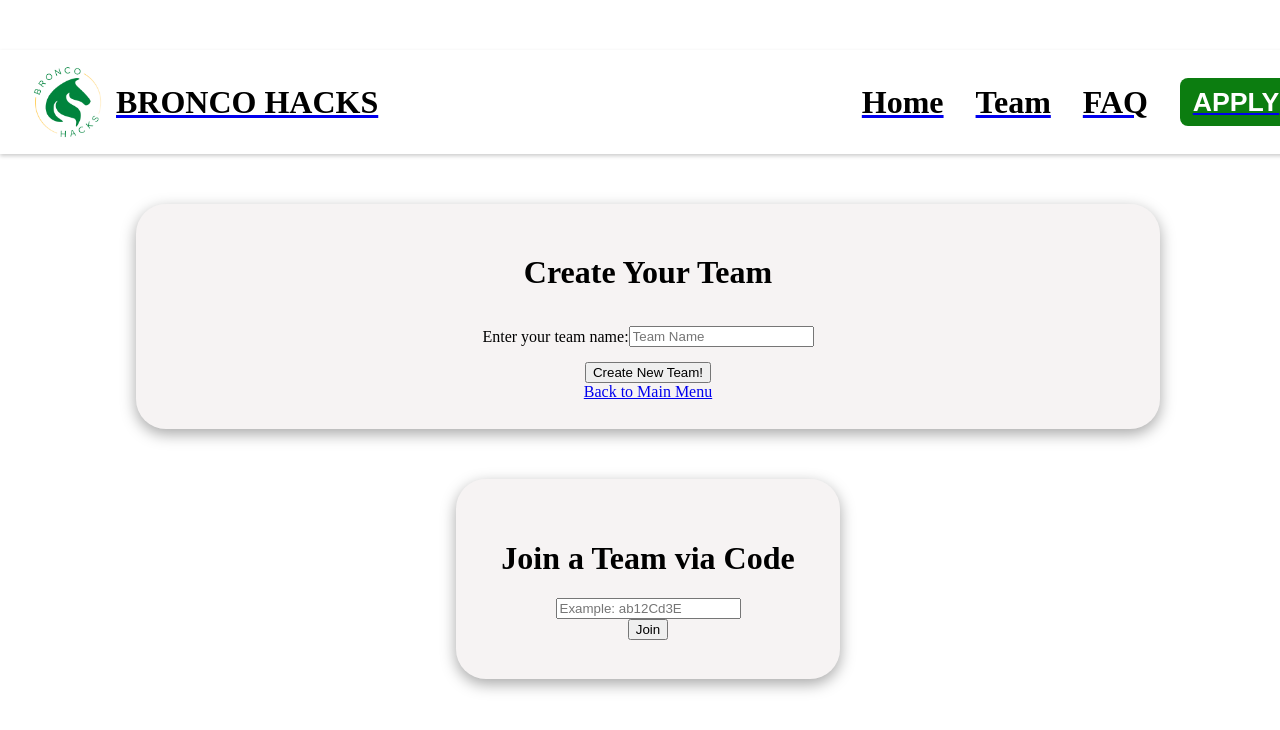
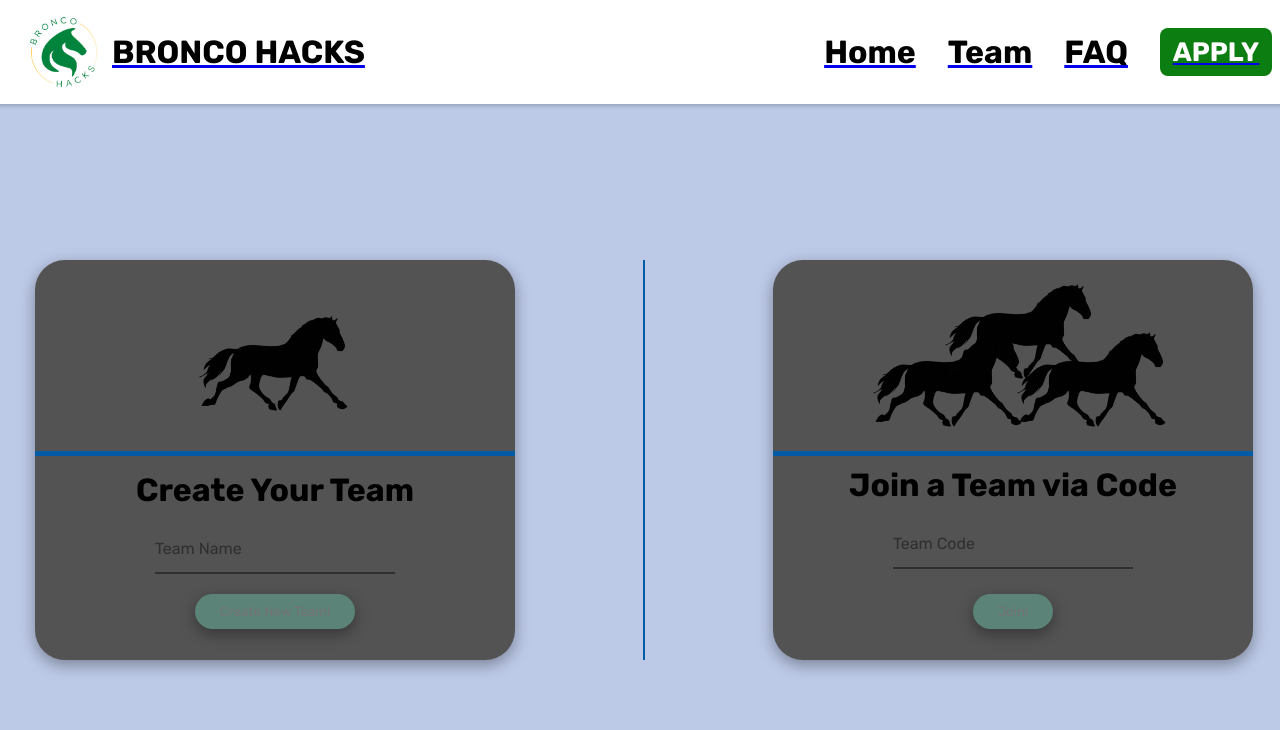
Before and after one commit to BroncoHacks-Website/Application-Portal, a React (Vite) app in the folder client/: page /team in a window 1280 px wide. Shown: the top 730 px of the page. Built offline with nearby package versions, Linux system fonts and the light colour scheme.

Commit message:
finished the css for the create/join team page, still need to work on viewport changes.

```diff
--- a/client/src/pages/Team.jsx
+++ b/client/src/pages/Team.jsx
@@ -1,5 +1,6 @@
 import { useState} from "react";
 import '../styles/team.css';
+import Horse from "../assets/horse.png";
 //something is wrong with the backend
 /* ⠀⠀⢀⣀⣄⣀⠀⠀⠀⠀⠀⠀⠀⠀⠀⠀⠀⠀⠀⠀⠀⠀⠀⠀⠀⠀⠀⠀⠀⠀⠀⠀⠀⠀⠀⠀⠀⠀⠀⠀⠀⠀⠀⠀⠀⠀⠀⠀⠀⠀⠀⠀⠀⠀⠀⠀⠀⠀⠀⠀⠀⠀⠀⠀⠀⠀⠀⠀⠀⠀⠀⠀⠀⠀⠀⠀⠀⠀⠀⠀⠀⠀⠀⠀⠀⠀⠀⠀⠀⠀⠀⠀⠀⠀⠀⠀⠀⠀⠀⠀⠀⠀⠀⠀⠀⠀⢀⣴⠾⠛⠛⠷⣦⡀⠀⠀⠀⠀⠀⠀
 ⢠⣶⠛⠋⠉⡙⢷⡀⠀⠀⠀⠀⠀⠀⠀⠀⠀⠀⠀⠀⠀⠀⠀⠀⠀⠀⠀⠀⠀⠀⠀⠀⠀⠀⠀⠀⠀⠀⠀⠀⠀⠀⠀⠀⠀⠀⠀⠀⠀⠀⠀⠀⠀⠀⠀⠀⠀⠀⠀⠀⠀⠀⠀⠀⠀⠀⠀⠀⠀⠀⠀⠀⠀⠀⠀⠀⠀⠀⠀⠀⠀⠀⠀⠀⠀⠀⠀⠀⠀⠀⠀⠀⠀⠀⠀⠀⠀⠀⠀⠀⠀⠀⠀⠀⠀⠀⣾⣿⠐⡡⢂⠢⠈⠻⣦⡀⠀⠀⠀⠀
@@ -64,6 +65,7 @@ function Team () {
             else {
                 console.log("Team creation failed");
             }
+            setTeamName("")
         }
         catch (e) {
             console.log('error: ', e);
@@ -87,6 +89,7 @@ function Team () {
             else {
                 console.log("Failed to join a team");
             }
+            setTeamCode("")
         }
         catch (e) {
             console.log('error: ', e);
@@ -104,18 +107,29 @@ function Team () {
     return <>
         <body>
             <div className="create-team-container">
+                <img className="one-horse" src={Horse} alt="" />
+                <div className="divider-team"></div>
                 <h1 className="enter-team-name">Create Your Team</h1>
-                <div className="team-name-container">
-                    <p className="enter-team-name-prompt">Enter your team name: </p>
-                    <input className="enter-team-name-input" type="text" placeholder="Team Name" value={teamName} onChange={handleTeamNameChange}/>
+                <div class="team-name-container">
+                    <input type="input" class="enter-team-name-prompt" placeholder="Team Name" name="name" id='name' value={teamName} onChange={handleTeamNameChange} required />
+                    <label for="name" class="enter-team-name-label">Team Name</label>
                 </div>
                 <input className="enter-team-name-submit" type="submit" value="Create New Team!" onClick={handleSubmitTeamName}/>
-                <a className="create-team-go-back" href="/">Back to Main Menu</a>
             </div>
+            <div className="divider-team-page"></div>
             <div className="join-team-container">
+                <div className="horses">
+                    <img className="team-horse" src={Horse} alt="" />
+                    <img className="team-horse" src={Horse} alt="" />
+                    <img className="team-horse" src={Horse} alt="" />
+                </div>
+                <div className="divider-team"></div>
                 <h1 className="join-team-name">Join a Team via Code</h1>
-                <input className="join-team-name-input" type="text" placeholder="Example: ab12Cd3E" value={teamCode} onChange={handleTeamCodeChange}/>
-                <input className="join-team-name-submit" type="submit" value="Join" onClick={handleSubmitTeamCode}/>
+                <div class="team-code-container">
+                    <input type="input" class="enter-team-code-prompt" placeholder="Team Code" name="code" id='code' value={teamCode} onChange={handleTeamCodeChange} required />
+                    <label for="code" class="enter-team-code-label">Team Code</label>
+                </div>
+                <input className="join-team-name-submit" type="submit" value="Join!" onClick={handleSubmitTeamCode}/>
             </div>
         </body>
     </>;
--- a/client/src/styles/Navbar.css
+++ b/client/src/styles/Navbar.css
@@ -2,7 +2,7 @@
   display: flex;
   flex-direction: row;
   height: 5rem;
-  width: 100%;
+  width: 100vw;
   background-color: white;
   box-shadow: 0px 2px 4px rgba(0, 0, 0, 0.2);
   position: sticky;
--- a/client/src/styles/team.css
+++ b/client/src/styles/team.css
@@ -1,39 +1,208 @@
+@import url('https://fonts.googleapis.com/css2?family=Rubik:ital,wght@0,300..900;1,300..900&display=swap');
+
+:root {
+    --white: #FFFFFF;
+    --light-blue: #BCC9E7;
+    --blue: #035BA5;
+    --black: #2f2f2f;
+    --green: #97D8C4;
+    --gray: #535353;
+}
+
+* {
+    font-family: "Rubik", sans-serif;
+}
+
 body {
+    background-color: var(--light-blue);
     display: flex;
-    flex-direction: column;
     align-items: center;
+    justify-content: center;
     height: 100vh;
     width: 100vw;
-    margin-top: 50px;
+    gap: 10vw;
+    overflow: hidden;
 }
 
 .create-team-container {
-    width: 80vw;
-    height: 225px;
-    background-color: #cabebe2e;
+    background-color: var(--gray);
+    width: 30rem;
+    height: 25rem;
     display: flex;
     flex-direction: column;
     justify-content: center;
     align-items: center;
     border-radius: 30px;
     box-shadow: rgba(0, 0, 0, 0.35) 0px 5px 15px;
-}
-
-.team-name-container {
-    display: flex;
-    justify-content: center;
-    align-items: center;
+    transition: background-color 1s, transform 1s;
 }
 
 .join-team-container {
-    width: 30vw;
-    height: 200px;
-    background-color: #cabebe2e;
-    margin-top: 50px;
+    background-color: var(--gray);
+    width: 30rem;
+    height: 25rem;
     display: flex;
     flex-direction: column;
     justify-content: center;
     align-items: center;
     border-radius: 30px;
     box-shadow: rgba(0, 0, 0, 0.35) 0px 5px 15px;
+    transition: background-color 1s, transform 1s;
 }
+
+.create-team-container:hover {
+    background-color: var(--white);
+}
+
+.join-team-container:hover {
+    background-color: var(--white);
+}
+
+.one-horse {
+    width:10rem;
+    height:10rem;
+}
+
+.divider-team {
+    background-color: var(--blue);
+    width:100%;
+    height:5px;
+}
+
+.enter-team-name {
+    margin: 15px 0 0 0;
+}
+
+
+.team-name-container, .team-code-container {
+    position: relative;
+    padding: 15px 0 0;
+    margin-top: 10px;
+    width: 50%;
+    display: flex;
+    justify-content: start;
+}
+
+.enter-team-name-prompt, .enter-team-code-prompt {
+    font-family: inherit;
+    width: 100%;
+    border: 0;
+    border-bottom: 2px solid var(--black);
+    outline: 0;
+    font-size: 1.3rem;
+    color: var(--black);
+    padding: 7px 0;
+    background: transparent;
+    transition: border-color 0.2s;
+}
+
+.enter-team-name-prompt::placeholder, .enter-team-code-prompt::placeholder {
+    color: transparent;
+}
+
+.enter-team-name-prompt:placeholder-shown ~ .enter-team-name-label, .enter-team-code-prompt:placeholder-shown ~ .enter-team-code-label {
+    font-size: 1rem;
+    cursor: text;
+    top: 20px;
+}
+
+.enter-team-name-label, .enter-team-code-label {
+    position: absolute;
+    top: 0;
+    display: block;
+    transition: 0.2s;
+    font-size: 0.75rem;
+    color: var(--black);
+}
+
+.enter-team-name-prompt:focus ~ .enter-team-name-label, .enter-team-code-prompt:focus ~ .enter-team-code-label {
+    position: absolute;
+    top: 0;
+    display: block;
+    transition: 0.2s;
+    font-size: 0.75rem;
+    color: var(--blue);
+    font-weight: 700;
+}
+
+.enter-team-name-prompt:focus, .enter-team-code-prompt:focus {
+    padding-bottom: 6px;
+    font-weight: 700;
+    border-width: 3px;
+    border-image: linear-gradient(to right, var(--blue), var(--blue));
+    border-image-slice: 1;
+}
+
+.enter-team-name-prompt:required,
+.enter-team-name-prompt:invalid,
+.enter-team-code-prompt:required,
+.enter-team-code-prompt:invalid {
+    box-shadow: none;
+}
+
+.enter-team-name-submit, .join-team-name-submit{
+    margin: 20px 0 0 0;
+    background-color: #5b8377;
+    border: transparent;
+    border-radius: 20q;
+    padding: 10px 25px;
+    color: rgb(116, 116, 116);
+    box-shadow: rgba(0, 0, 0, 0.35) 0px 5px 15px;
+    transition: transform 0.2s, background-color 1s;
+}
+
+.create-team-container:hover .enter-team-name-submit,
+.join-team-container:hover .join-team-name-submit {
+    background-color: var(--green);
+    color:var(--white);
+}
+
+.join-team-name-submit {
+    margin: 25px 0 0 0;
+}
+
+.enter-team-name-submit:hover, .join-team-name-submit:hover{
+    transform: translateY(-2px) scale(1.1, 1.1);
+}
+
+.enter-team-name-submit:active, .join-team-name-submit:active{
+    transition: 0.2s;
+    transform: translateY(0px);
+    color: var(--green);
+    background-color: var(--white);
+}
+
+
+.divider-team-page {
+    background-color: var(--blue);
+    width: 2px;
+    height: 50vh;
+}
+
+.horses {
+    position: relative;
+    height: 40%;
+    width: 100%;
+}
+
+.team-horse {
+    width:10rem;
+    height:10rem;
+    position:absolute;
+    top: 10%;
+}
+
+.team-horse:nth-child(1) {
+    left: 20%;
+}
+.team-horse:nth-child(2) {
+    top:-20%;
+    left: 35%;
+}
+.team-horse:nth-child(3) {
+    left: 50%;
+}
+
+.join-team-name {
+    margin: 10px 0 0 0;
+}
```
Also changed, not shown: client/src/assets/horse.png (added).
